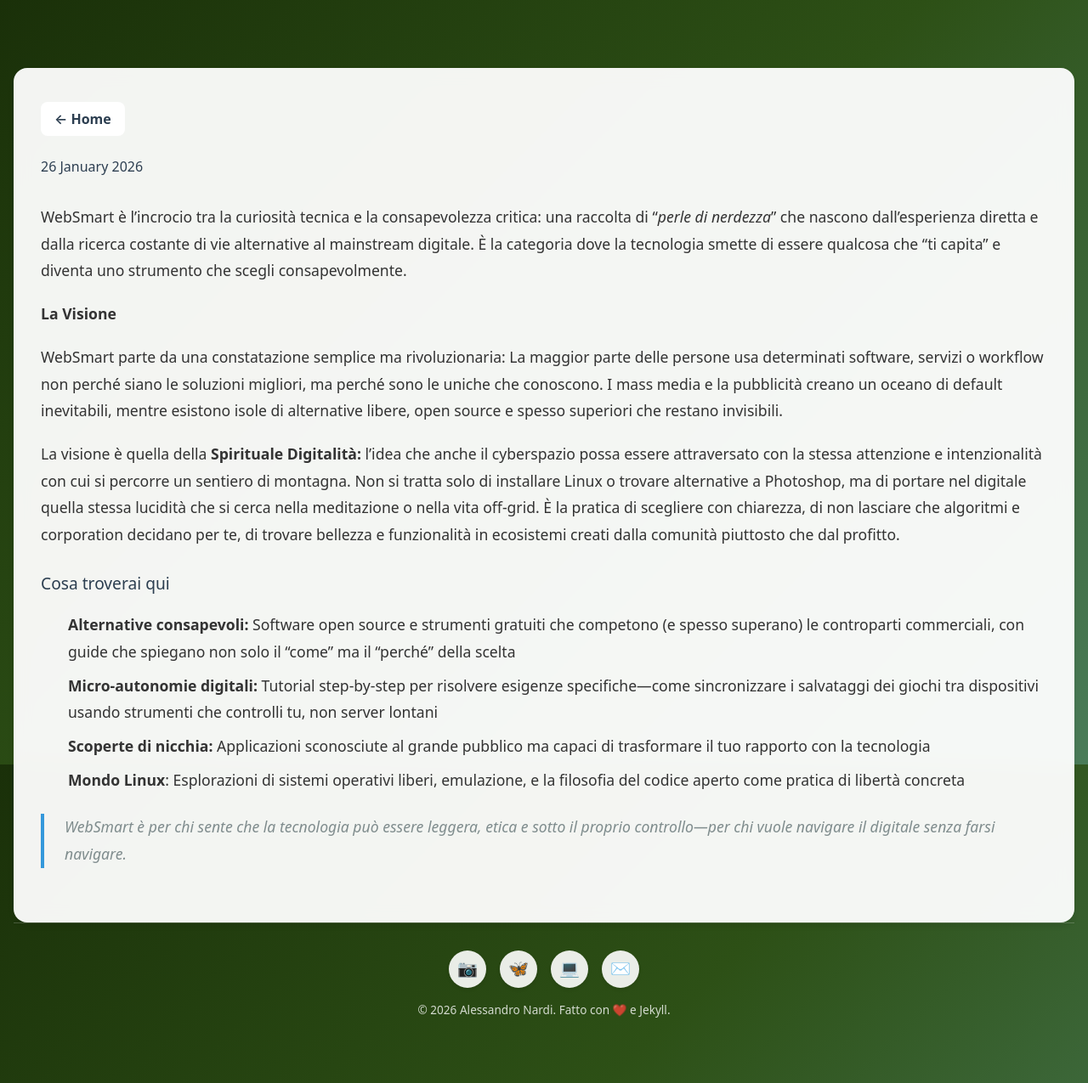
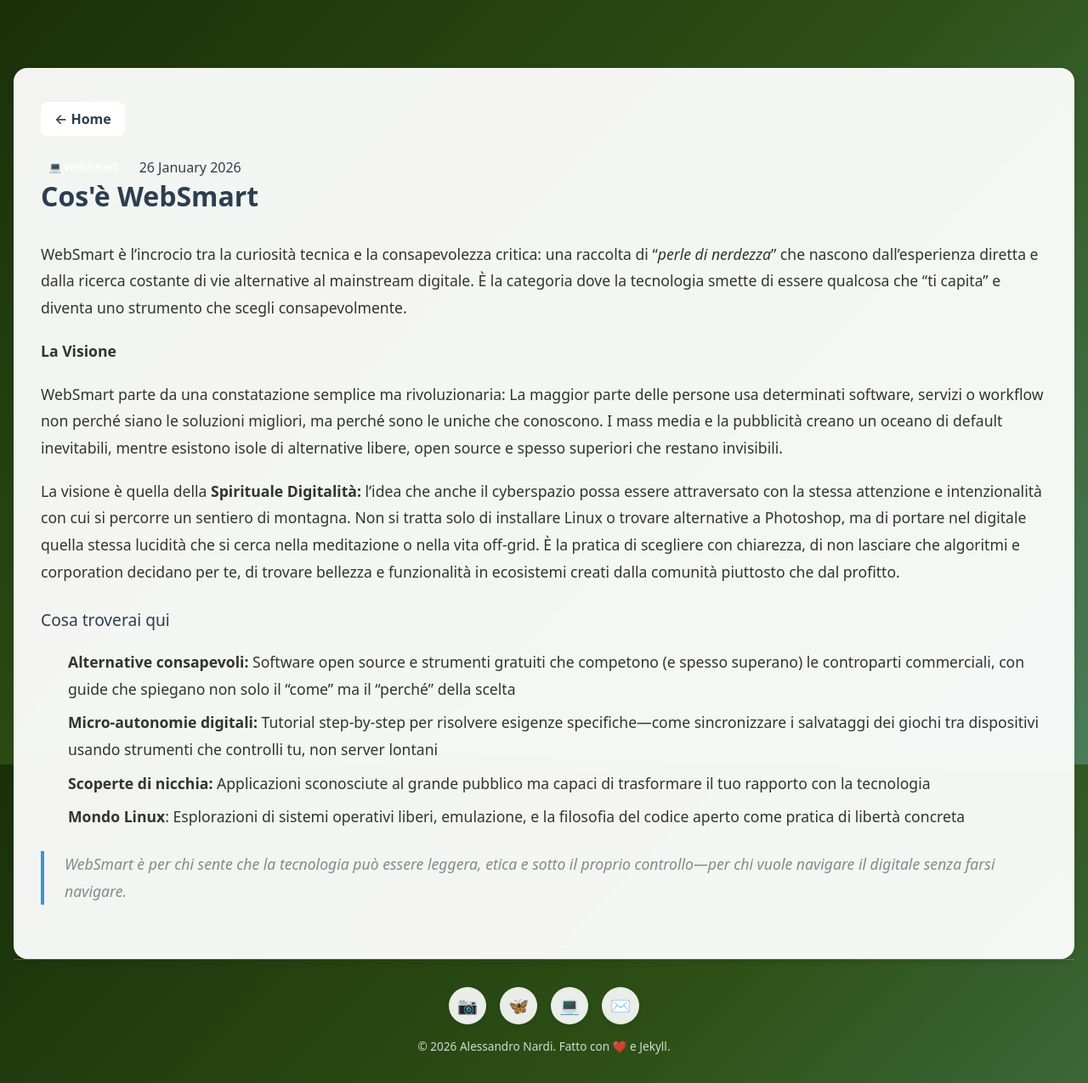
Before and after one commit to rerosku/rerosku.github.io, a Jekyll site: the page built from _posts/2026-01-26-WebSmart.md, in a window 1280 px wide. Shown: the whole page at 85% size. Built offline with Jekyll 4.4.1, drawn with Linux system fonts in a browser that asks for light colours; nearby versions of some CDN libraries; our own code applies the rules of GitHub Pages for plain Markdown files.

Commit message:
fix websmart header

```diff
--- a/_posts/2026-01-26-WebSmart.md
+++ b/_posts/2026-01-26-WebSmart.md
@@ -2,8 +2,8 @@
 layout: post
 title: "Cos'è WebSmart"
 date: 2026-01-26 17:30:00 +0200
-category: [websmart]  # o [awakena], [reiki], [vita-off-grid]
-excerpt: "Cos'è WebSmart e perché è importante per Alessandro Nardi condividere questi articoli, o per meglio dire "Perle di Nerdezza per la Spirituale Digitalità"
+category: websmart # o [awakena], [reiki], [vita-off-grid]
+excerpt: "Cos'è WebSmart e perché è importante per Alessandro Nardi condividere questi articoli, o per meglio dire Perle di Nerdezza per la Spirituale Digitalità"
 tags: [websmart, tecnologia, guida]
 ---
 
```
